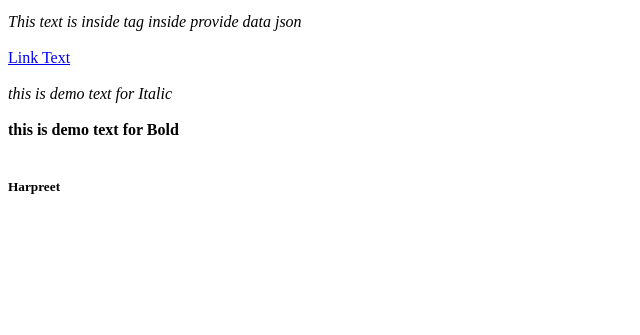
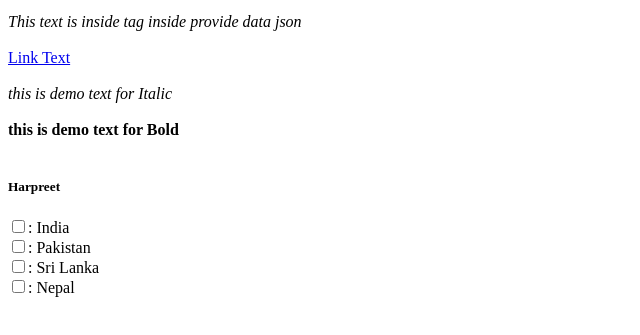
Before and after one commit to happysahota/HandleBar-Revision, a website: page index.html in a window 1280 px wide. Shown: the part 171-506 px from the top of the page, without its empty margins (0-640 px from the left). Drawn offline with nearby package versions, Linux system fonts and the light colour scheme.

Commit message:
Block Helper to generate HTML structures.
The way you trim and split the list.
and you need to call block helper with #, which is not a case in regular helper.

```diff
--- a/index.html
+++ b/index.html
@@ -8,6 +8,9 @@
 
         <div id="testData"></div>
         <div id="listData"></div>
+
+        <!-- Block Helper Section -->
+        <div id="blockData"></div>
 
         <script type="text/x-handlebars-template" id="listTemplate">
             <h1>{{title}}</h1>
@@ -82,5 +85,36 @@
             document.getElementById('listData').innerHTML += html;
         </script>
 
+
+        <script type="text/x-handlebars-template" id="blockTemplate">
+            {{#checkboxGenerator "checker"}}
+                India
+                Pakistan
+                Sri Lanka
+                Nepal
+            {{/checkboxGenerator}}
+        </script>
+        <script type="text/javascript">
+            Handlebars.registerHelper("checkboxGenerator", (name, options) => {
+                name = Handlebars.escapeExpression(name);
+                var values =options.fn();
+                values = values.trim().split('\n')
+
+                var chkBoxes = "";
+                for(var val in values) {
+                    value = values[val].trim();
+
+                    chkBoxes += "<input type='checkbox' value='"+value+"' name='"+name+"[]'>: "+value+"<br/>";
+                }
+                return chkBoxes;
+            });
+
+            var templateHtml = document.getElementById('blockTemplate').innerHTML;
+            var template = Handlebars.compile(templateHtml);
+            html =template({});
+            document.getElementById('blockData').innerHTML += html;
+
+        </script>
+
     </body>
 </html>
```
